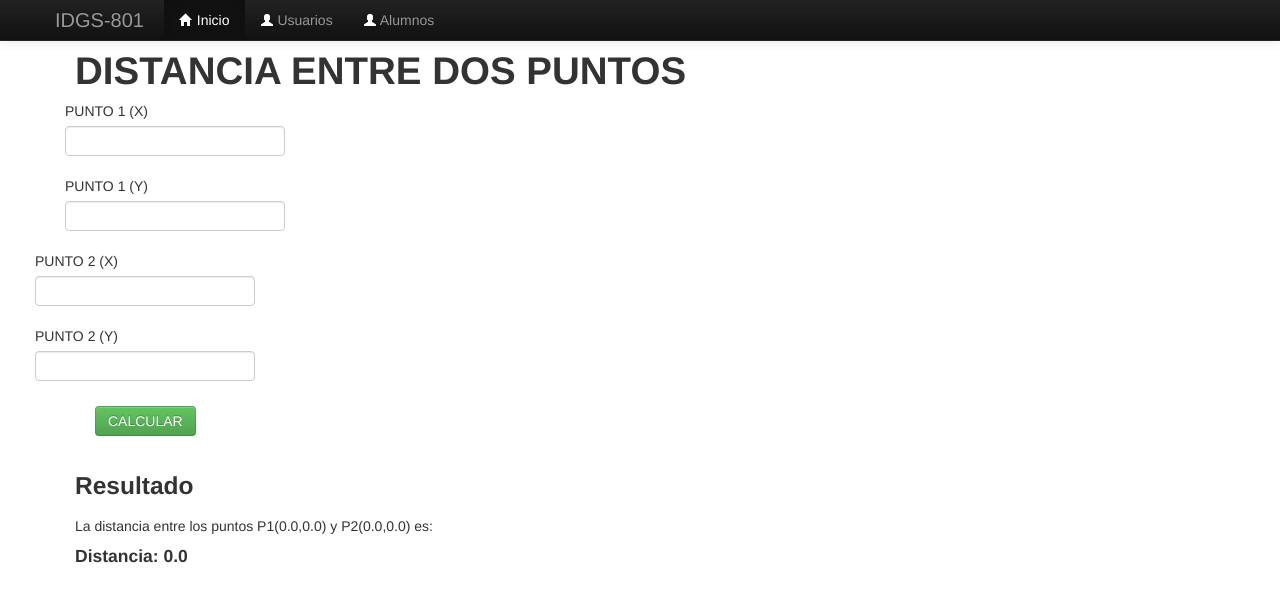
After one commit to IDGS-801-21000028/Practicas-Parcial1-IDGS801, a Flask app: page /puntos in a window 1280 px wide. The commit adds this page. Shown: the top 602 px of the page. Run offline with Flask 3, Linux system fonts and the light colour scheme; some libraries are stand-ins or nearby versions.

Commit message:
31/01/2024 DGAL Distancia Entre Dos Puntos

```diff
--- /dev/null
+++ b/forms.py
@@ -0,0 +1,8 @@
+from wtforms import Form
+from wtforms import FloatField, IntegerField
+
+class PuntosForm(Form):
+  p1_x = FloatField("PUNTO 1 (X)")
+  p1_y = FloatField("PUNTO 1 (Y)")
+  p2_x = FloatField("PUNTO 2 (X)")
+  p2_y = FloatField("PUNTO 2 (Y)")
--- a/main.py
+++ b/main.py
@@ -1,4 +1,7 @@
 from flask import Flask, render_template, request
+
+from forms import PuntosForm
+from math import sqrt
 
 app = Flask(__name__)
 
@@ -25,9 +28,20 @@ def resultado():
       return "La multiplicación de {} * {} = {}".format(num1,num2,str(int(num1)*int(num2)))
 
 
+@app.route("/puntos", methods=["GET","POST"])
+def puntos():
+  datos = PuntosForm(request.form)
+  puntos = {'p1_x': 0.0, 'p1_y': 0.0, 'p2_x': 0.0, 'p2_y': 0.0, 'resu': 0.0}
 
+  if request.method == "POST":
+    puntos['p1_x'] = datos.p1_x.data
+    puntos['p1_y'] = datos.p1_y.data
+    puntos['p2_x'] = datos.p2_x.data
+    puntos['p2_y'] = datos.p2_y.data
 
+    puntos['resu'] = round(sqrt(((puntos['p2_x']-puntos['p1_x'])**2)+((puntos['p2_y']-puntos['p1_y'])**2)),2)
 
+  return render_template("distanciaPuntos.html", form=datos, data=puntos)
 
 if __name__ == "__main__":
   app.run(debug=True)
--- /dev/null
+++ b/templates/_macros.html
@@ -0,0 +1,6 @@
+{% macro campos(field) %}
+
+  <label style="text-transform: capitalize;">{{field.label}}</label>
+  <div>{{field(**kwargs) | safe}}</div>
+
+{% endmacro %}
--- /dev/null
+++ b/templates/distanciaPuntos.html
@@ -0,0 +1,49 @@
+{% extends "layout2.html" %}
+
+{% block container %}
+
+  {% import '_macros.html'  as macros %}
+
+  <div class="container" style="padding-left: 20px;">
+    <h1 style="text-transform: uppercase; display:flex; align-items: center;">Distancia entre dos puntos</h1>
+
+    <form action="" method="POST" novalidate style="padding-left: 20px;">
+
+      <div class="row d-flex">
+        <div class="control-group col-xs-6">
+          <div class="form-group form-group col-xs-6 floating-label-form-gruop controls">
+            {{macros.campos(form.p1_x, class="form-control")}}
+          </div>
+        </div>
+        <div class="col-xs-6 control-group">
+          <div class="form-group form-group col-xs-6 floating-label-form-gruop controls">
+            {{macros.campos(form.p1_y, class="form-control")}}
+          </div>
+        </div>
+      </div>
+
+      <div class="row d-flex">
+        <div class="row control-group">
+          <div class="form-group form-group col-xs-12 floating-label-form-gruop controls">
+            {{macros.campos(form.p2_x, class="form-control")}}
+          </div>
+        </div>
+
+        <div class="row control-group">
+          <div class="form-group form-group col-xs-12 floating-label-form-gruop controls">
+            {{macros.campos(form.p2_y, class="form-control")}}
+          </div>
+        </div>
+      </div>
+
+      <button type="submit" class="btn btn-success">CALCULAR</button>
+    </form>
+  </div>
+
+  <div class="container" style="float: left; padding-left: 20px;">
+    <h3>Resultado</h3>
+    <p>La distancia entre los puntos P1({{data.p1_x}},{{data.p1_y}}) y P2({{data.p2_x}},{{data.p2_y}}) es:</p>
+    <h4>Distancia: {{data.resu}}</h4>
+  </div>
+
+{% endblock %}
--- a/templates/layout2.html
+++ b/templates/layout2.html
@@ -20,7 +20,8 @@
     }
   </style>
   <link rel="stylesheet" href="../static/bootstrap/css/bootstrap-responsive.min.css">
-  <title>Document</title>
+  <!-- <link href="https://cdn.jsdelivr.net/npm/bootstrap@5.3.2/dist/css/bootstrap.min.css" rel="stylesheet" integrity="sha384-T3c6CoIi6uLrA9TneNEoa7RxnatzjcDSCmG1MXxSR1GAsXEV/Dwwykc2MPK8M2HN" crossorigin="anonymous"> -->
+  <title>Practicas</title>
 
 </head>
 <body>
@@ -63,6 +64,7 @@
       {% endblock %}
     </div>
 
+    <script src="https://cdn.jsdelivr.net/npm/bootstrap@5.3.2/dist/js/bootstrap.bundle.min.js" integrity="sha384-C6RzsynM9kWDrMNeT87bh95OGNyZPhcTNXj1NW7RuBCsyN/o0jlpcV8Qyq46cDfL" crossorigin="anonymous"></script>
   </div>
 </body>
 </html>
```
